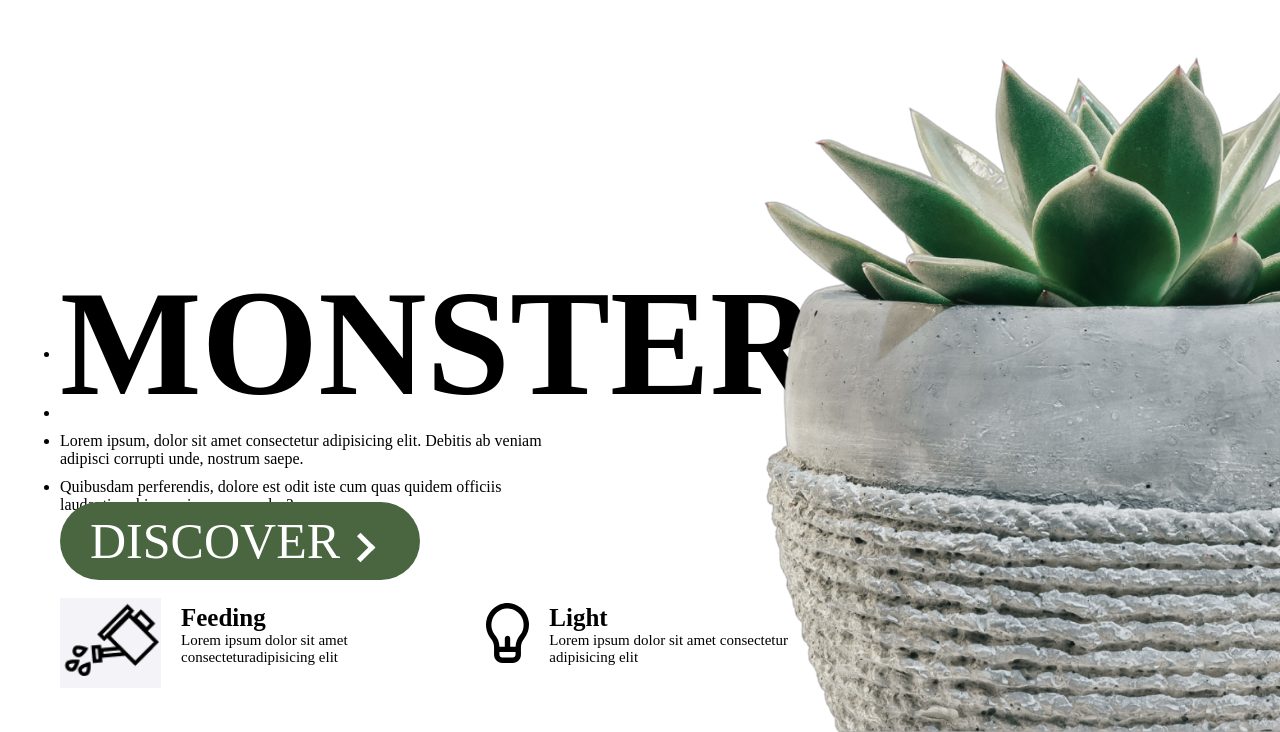
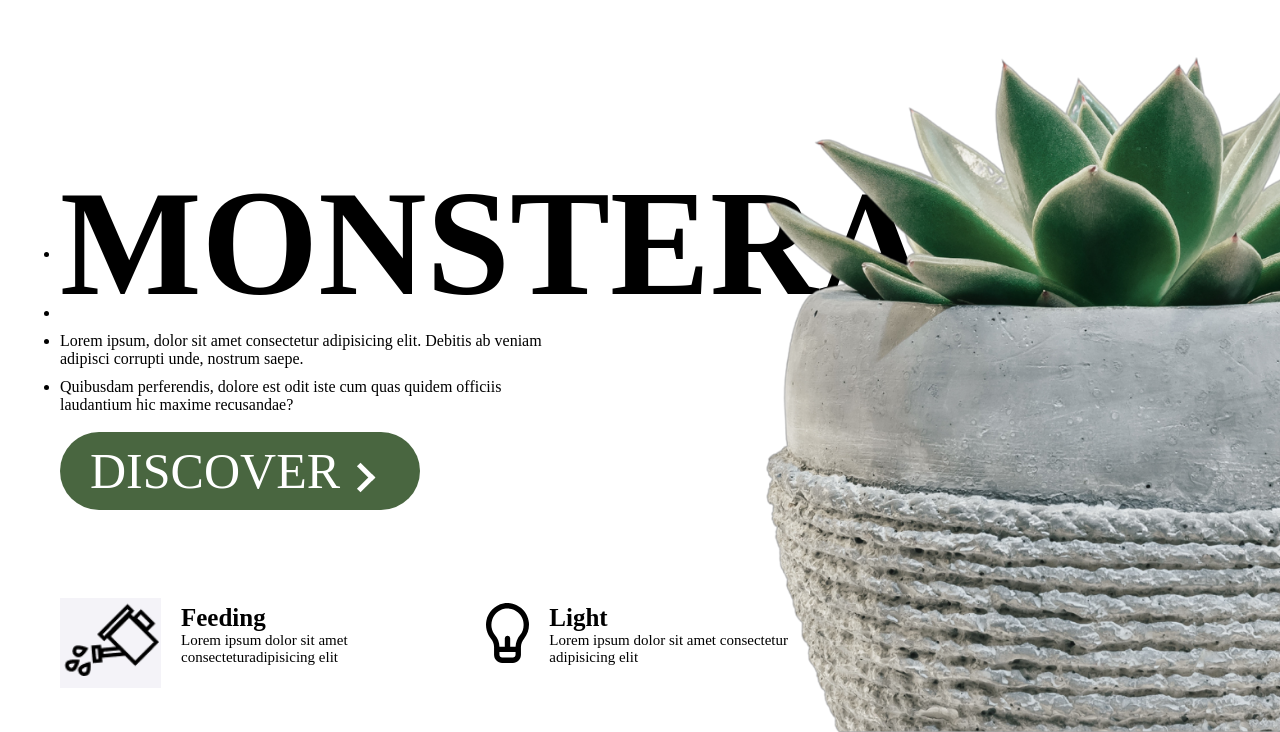
Before and after one commit to robins-b/Project-6, a plain HTML site: page index.html in a window 1280 px wide. Shown: the part 68-800 px from the top of the page. Drawn offline with Linux system fonts and the light colour scheme; a web font is replaced by a local one.

Commit message:
alignment issue fixed

```diff
--- a/index.html
+++ b/index.html
@@ -60,7 +60,7 @@
 
       #midWholePart11{
         position: relative;
-        top: 200px;
+        top: 100px;
         height: 50vh;
         width: 500px;
         margin-left: 60px;
@@ -80,7 +80,7 @@
       #midWholePart121{
         position: relative;
         left: 60px;
-        top: 80px;
+        top: 10px;
       }
 
       #midWholePart121 h1{
```
